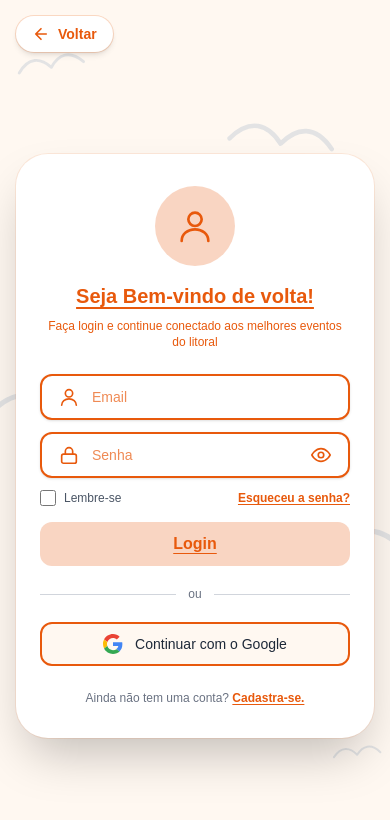
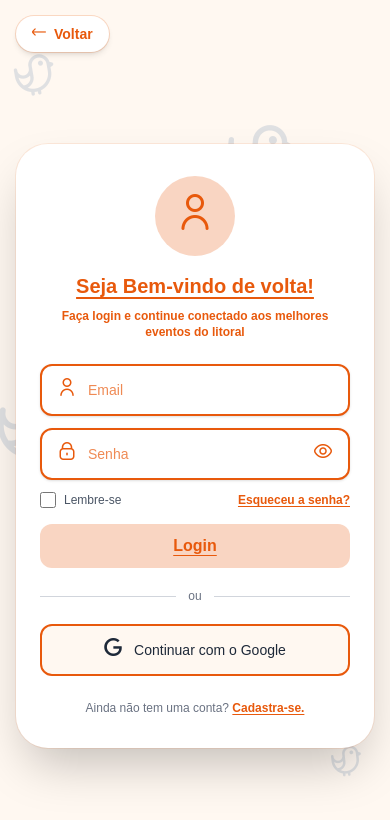
Before and after one commit to andradejvc/mareln-desktop, a Next.js app: page /login in a window 390 px wide. Shown: the top 820 px of the page. Built offline with nearby package versions, Linux system fonts and the light colour scheme; a web font is replaced by a local one.

Commit message:
sistema de autentificação de conta - Login

```diff
--- a/src/components/auth/AuthCard.tsx
+++ b/src/components/auth/AuthCard.tsx
@@ -2,6 +2,8 @@ import type { ReactNode } from "react";
 import Image from "next/image";
 import Link from "next/link";
 import SeagullsBg from "./SeagullsBg";
+import "@flaticon/flaticon-uicons/css/regular/rounded.css";
+import "@flaticon/flaticon-uicons/css/brands/all.css";
 
 type AuthCardProps = {
   titulo: string;
@@ -20,11 +22,11 @@ export default function AuthCard({ titulo, subtitulo, children }: AuthCardProps)
       {/* Desktop (md+): terceira imagem, meio opaca, para destacar o card */}
       <div aria-hidden className="absolute inset-0 hidden md:block">
         <Image
-          src="/image/praia-fundo-login.jpg"
+          src="/image/terceira-img.jpg"
           alt=""
           fill
           sizes="100vw"
-          className="object-cover opacity-80"
+          className="object-cover opacity-40"
         />
         <div className="absolute inset-0 bg-mare-creme/50" />
       </div>
@@ -35,19 +37,7 @@ export default function AuthCard({ titulo, subtitulo, children }: AuthCardProps)
         aria-label="Voltar para a página inicial"
         className="absolute left-4 top-4 z-20 flex items-center gap-2 rounded-full bg-white px-4 py-2 text-sm font-semibold text-mare-laranja shadow-md ring-1 ring-mare-laranja/20 transition hover:bg-mare-laranja hover:text-white md:left-8 md:top-6"
       >
-        <svg
-          width="18"
-          height="18"
-          viewBox="0 0 24 24"
-          fill="none"
-          stroke="currentColor"
-          strokeWidth="2.2"
-          strokeLinecap="round"
-          strokeLinejoin="round"
-          aria-hidden
-        >
-          <path d="M19 12H5M12 19l-7-7 7-7" />
-        </svg>
+        <i className="fi-rr-arrow-left" />
         Voltar
       </Link>
 
@@ -55,27 +45,13 @@ export default function AuthCard({ titulo, subtitulo, children }: AuthCardProps)
       <section className="relative z-10 flex w-full max-w-sm flex-col items-center rounded-[2rem] bg-white px-6 py-8 shadow-2xl ring-1 ring-mare-laranja/10 sm:px-8 md:max-w-md md:rounded-[2.5rem] md:px-10 md:py-10">
         {/* Avatar */}
         <div className="flex h-20 w-20 items-center justify-center rounded-full bg-mare-laranja/25 md:h-24 md:w-24">
-          <svg
-            width="40"
-            height="40"
-            viewBox="0 0 24 24"
-            fill="none"
-            stroke="currentColor"
-            strokeWidth="1.6"
-            strokeLinecap="round"
-            strokeLinejoin="round"
-            className="text-mare-laranja"
-            aria-hidden
-          >
-            <circle cx="12" cy="8" r="4" />
-            <path d="M4 21c0-4.2 3.6-7 8-7s8 2.8 8 7" />
-          </svg>
+          <i className="fi-rr-user text-4xl text-mare-laranja md:text-5xl" />
         </div>
 
         <h1 className="font-titulo mt-4 text-center text-xl font-bold text-mare-laranja underline underline-offset-4 md:text-2xl">
           {titulo}
         </h1>
-        <p className="font-titulo mt-2 max-w-xs text-center text-xs text-mare-laranja md:text-sm">
+        <p className="font-titulo mt-2 max-w-xs text-center text-xs font-bold text-mare-laranja md:text-sm">
           {subtitulo}
         </p>
 
--- a/src/components/auth/AuthInput.tsx
+++ b/src/components/auth/AuthInput.tsx
@@ -2,56 +2,23 @@
 
 import { useState } from "react";
 
-type Icone = "usuario" | "email" | "senha";
+const ICONES = {
+  usuario: "fi-rr-user",
+  email: "fi-rr-envelope",
+  senha: "fi-rr-lock",
+};
 
 type AuthInputProps = {
   id: string;
   name: string;
   type?: "text" | "email" | "password";
   placeholder: string;
-  icone: Icone;
+  icone: keyof typeof ICONES;
   autoComplete?: string;
-  required?: boolean;
   value: string;
   onChange: (valor: string) => void;
+  erro?: string;
 };
-
-const svgProps = {
-  width: 22,
-  height: 22,
-  viewBox: "0 0 24 24",
-  fill: "none",
-  stroke: "currentColor",
-  strokeWidth: 1.8,
-  strokeLinecap: "round" as const,
-  strokeLinejoin: "round" as const,
-  "aria-hidden": true,
-};
-
-function IconeCampo({ icone }: { icone: Icone }) {
-  if (icone === "usuario") {
-    return (
-      <svg {...svgProps}>
-        <circle cx="12" cy="8" r="4" />
-        <path d="M4 21c0-4.2 3.6-7 8-7s8 2.8 8 7" />
-      </svg>
-    );
-  }
-  if (icone === "email") {
-    return (
-      <svg {...svgProps}>
-        <rect x="3" y="5" width="18" height="14" rx="2" />
-        <path d="m3 7 9 6 9-6" />
-      </svg>
-    );
-  }
-  return (
-    <svg {...svgProps}>
-      <rect x="4" y="11" width="16" height="10" rx="2" />
-      <path d="M8 11V8a4 4 0 0 1 8 0v3" />
-    </svg>
-  );
-}
 
 export default function AuthInput({
   id,
@@ -60,18 +27,23 @@ export default function AuthInput({
   placeholder,
   icone,
   autoComplete,
-  required = true,
   value,
   onChange,
+  erro,
 }: AuthInputProps) {
   const [mostrar, setMostrar] = useState(false);
   const ehSenha = type === "password";
 
   return (
-        <div className="flex items-center gap-3 rounded-xl border-2 border-mare-laranja bg-white px-4 py-2.5 shadow-sm transition focus-within:ring-2 focus-within:ring-mare-laranja/40">
-      <span className="text-mare-laranja">
-        <IconeCampo icone={icone} />
-      </span>
+    <div>
+      <div
+        className={`flex items-center gap-3 rounded-xl border-2 bg-white px-4 py-2.5 shadow-sm focus-within:ring-2 ${
+          erro
+            ? "border-rose-500 focus-within:ring-rose-500/30"
+            : "border-mare-laranja focus-within:ring-mare-laranja/40"
+        }`}
+      >
+        <i className={`${ICONES[icone]} text-lg text-mare-laranja`} />
 
         <label htmlFor={id} className="sr-only">
           {placeholder}
@@ -82,25 +54,28 @@ export default function AuthInput({
           type={ehSenha && mostrar ? "text" : type}
           placeholder={placeholder}
           autoComplete={autoComplete}
-        required={required}
           value={value}
           onChange={(e) => onChange(e.target.value)}
+          aria-invalid={erro ? true : undefined}
           className="min-w-0 flex-1 bg-transparent text-sm text-gray-800 outline-none placeholder:text-mare-laranja/70"
         />
 
         {ehSenha && (
           <button
             type="button"
-          onClick={() => setMostrar((v) => !v)}
+            onClick={() => setMostrar(!mostrar)}
             aria-label={mostrar ? "Ocultar senha" : "Mostrar senha"}
-          className="text-mare-laranja"
+            className="text-lg text-mare-laranja"
           >
-          <svg {...svgProps}>
-            <path d="M2 12s3.6-7 10-7 10 7 10 7-3.6 7-10 7S2 12 2 12Z" />
-            <circle cx="12" cy="12" r="3" />
-            {mostrar && <path d="M3 3l18 18" />}
-          </svg>
+            <i className={mostrar ? "fi-rr-eye-crossed" : "fi-rr-eye"} />
           </button>
+        )}
+      </div>
+
+      {erro && (
+        <p role="alert" className="mt-1 px-1 text-xs font-medium text-rose-600">
+          {erro}
+        </p>
       )}
     </div>
   );
--- a/src/components/auth/GoogleButton.tsx
+++ b/src/components/auth/GoogleButton.tsx
@@ -2,14 +2,9 @@ export default function GoogleButton() {
   return (
     <button
       type="button"
-            className="flex w-full items-center justify-center gap-3 rounded-xl border-2 border-mare-laranja bg-mare-creme px-4 py-2.5 text-sm font-medium text-gray-800 transition hover:bg-mare-laranja/10"
+      className="flex w-full items-center justify-center gap-3 rounded-xl border-2 border-mare-laranja bg-mare-creme px-4 py-2.5 text-sm font-medium text-gray-800 transition hover:bg-mare-laranja/10"
     >
-      <svg width="20" height="20" viewBox="0 0 48 48" aria-hidden>
-        <path fill="#EA4335" d="M24 9.5c3.5 0 6.6 1.2 9.1 3.6l6.8-6.8C35.8 2.4 30.3 0 24 0 14.6 0 6.5 5.4 2.6 13.2l7.9 6.1C12.4 13.6 17.7 9.5 24 9.5z" />
-        <path fill="#4285F4" d="M46.5 24.5c0-1.6-.1-3.1-.4-4.5H24v9h12.7c-.6 3-2.3 5.5-4.8 7.2l7.5 5.8c4.4-4.1 7.1-10.1 7.1-17.5z" />
-        <path fill="#FBBC05" d="M10.5 28.7A14.5 14.5 0 0 1 9.5 24c0-1.6.3-3.2.8-4.7l-7.9-6.1A24 24 0 0 0 0 24c0 3.9.9 7.5 2.6 10.8l7.9-6.1z" />
-        <path fill="#34A853" d="M24 48c6.5 0 11.9-2.1 15.9-5.8l-7.5-5.8c-2.1 1.4-4.8 2.3-8.4 2.3-6.3 0-11.6-4.1-13.5-9.8l-7.9 6.1C6.5 42.6 14.6 48 24 48z" />
-      </svg>
+      <i className="fi-brands-google text-lg" />
       Continuar com o Google
     </button>
   );
--- a/src/components/auth/LoginForm.tsx
+++ b/src/components/auth/LoginForm.tsx
@@ -3,30 +3,47 @@
 import { useState, type FormEvent } from "react";
 import Link from "next/link";
 import { useRouter } from "next/navigation";
-
 import AuthInput from "./AuthInput";
 import GoogleButton from "./GoogleButton";
 import Divisor from "./Divisor";
 
+// Conta de teste (temporária) — troque pela API de login quando existir
+const EMAIL_TESTE = "teste@mare.com";
+const SENHA_TESTE = "123456";
+
 export default function LoginForm() {
+  const router = useRouter();
   const [email, setEmail] = useState("");
   const [senha, setSenha] = useState("");
   const [lembrar, setLembrar] = useState(false);
-
-    const router = useRouter();
+  const [erros, setErros] = useState<{ email?: string; senha?: string }>({});
 
   function handleSubmit(e: FormEvent<HTMLFormElement>) {
     e.preventDefault();
 
-        // Temporário: substituir pela autenticação real depois
-        localStorage.setItem("isLogged", "true");
+    const novosErros: { email?: string; senha?: string } = {};
+
+    if (!email.trim()) novosErros.email = "Informe seu email.";
+    else if (!/^[^\s@]+@[^\s@]+\.[A-Za-z]{2,}$/.test(email.trim())) novosErros.email = "Digite um email válido.";
+
+    if (!senha) novosErros.senha = "Informe sua senha.";
+    else if (senha.length < 6) novosErros.senha = "A senha precisa ter pelo menos 6 caracteres.";
+
+    setErros(novosErros);
+    if (Object.keys(novosErros).length > 0) return;
+
+    // TODO: trocar por chamada à API de autenticação
+    if (email.trim().toLowerCase() !== EMAIL_TESTE || senha !== SENHA_TESTE) {
+      setErros({ senha: "Email ou senha incorretos." });
+      return;
+    }
 
     router.push("/dashboard");
   }
 
   return (
     <>
-            <form onSubmit={handleSubmit} className="flex flex-col gap-3">
+      <form onSubmit={handleSubmit} noValidate className="flex flex-col gap-3">
         <AuthInput
           id="email"
           name="email"
@@ -36,8 +53,8 @@ export default function LoginForm() {
           autoComplete="email"
           value={email}
           onChange={setEmail}
+          erro={erros.email}
         />
-
         <AuthInput
           id="senha"
           name="senha"
@@ -47,6 +64,7 @@ export default function LoginForm() {
           autoComplete="current-password"
           value={senha}
           onChange={setSenha}
+          erro={erros.senha}
         />
 
         <div className="flex items-center justify-between text-xs">
@@ -59,11 +77,7 @@ export default function LoginForm() {
             />
             Lembre-se
           </label>
-
-                    <Link
-                        href="#"
-                        className="font-semibold text-mare-laranja underline underline-offset-2"
-                    >
+          <Link href="#" className="font-semibold text-mare-laranja underline underline-offset-2">
             Esqueceu a senha?
           </Link>
         </div>
@@ -77,15 +91,11 @@ export default function LoginForm() {
       </form>
 
       <Divisor />
-
       <GoogleButton />
 
       <p className="mt-6 text-center text-xs text-gray-500">
         Ainda não tem uma conta?{" "}
-                <Link
-                    href="/registro"
-                    className="font-semibold text-mare-laranja underline underline-offset-2"
-                >
+        <Link href="/registro" className="font-semibold text-mare-laranja underline underline-offset-2">
           Cadastra-se.
         </Link>
       </p>
--- a/src/components/auth/SeagullsBg.tsx
+++ b/src/components/auth/SeagullsBg.tsx
@@ -1,29 +1,27 @@
 const gaivotas = [
-  { top: "6%", left: "4%", size: 70, rotate: -10 },
-  { top: "14%", left: "58%", size: 110, rotate: 6 },
-  { top: "30%", left: "80%", size: 60, rotate: -4 },
-  { top: "46%", left: "-2%", size: 120, rotate: 8 },
-  { top: "62%", left: "70%", size: 130, rotate: -8 },
-  { top: "80%", left: "20%", size: 80, rotate: 5 },
-  { top: "88%", left: "85%", size: 50, rotate: -6 },
+  { top: "6%", left: "4%", size: 40, rotate: -10 },
+  { top: "14%", left: "58%", size: 64, rotate: 6 },
+  { top: "30%", left: "80%", size: 36, rotate: -4 },
+  { top: "46%", left: "-1%", size: 70, rotate: 8 },
+  { top: "62%", left: "70%", size: 76, rotate: -8 },
+  { top: "80%", left: "20%", size: 48, rotate: 5 },
+  { top: "88%", left: "85%", size: 30, rotate: -6 },
 ];
 
 export default function SeagullsBg() {
   return (
     <div aria-hidden className="pointer-events-none absolute inset-0 overflow-hidden">
       {gaivotas.map((g, i) => (
-        <svg
+        <i
           key={i}
-          viewBox="0 0 60 24"
-          width={g.size}
-          style={{ top: g.top, left: g.left, transform: `rotate(${g.rotate}deg)` }}
-          className="absolute fill-none stroke-gray-300/60"
-          strokeWidth="2.5"
-          strokeLinecap="round"
-          strokeLinejoin="round"
-        >
-          <path d="M2 14 C12 2, 22 4, 30 14 C38 4, 48 2, 58 14" />
-        </svg>
+          className="fi-rr-bird absolute text-gray-300/70"
+          style={{
+            top: g.top,
+            left: g.left,
+            fontSize: g.size,
+            transform: `rotate(${g.rotate}deg)`,
+          }}
+        />
       ))}
     </div>
   );
```
Lines whose indentation alone changed are shown as unchanged.
